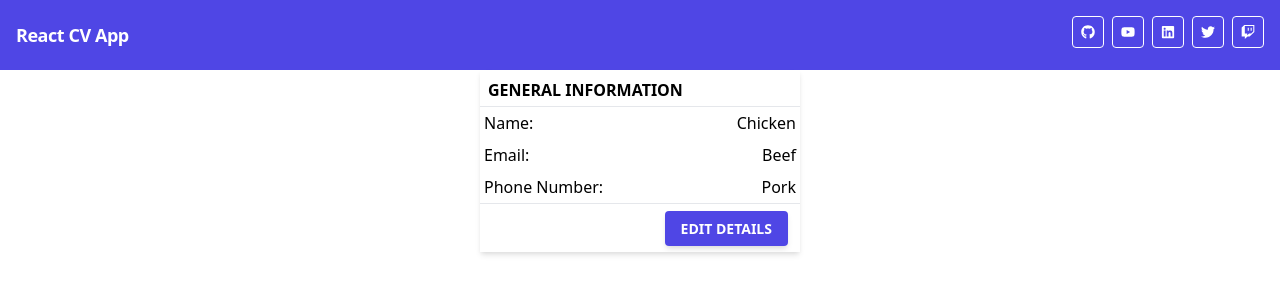
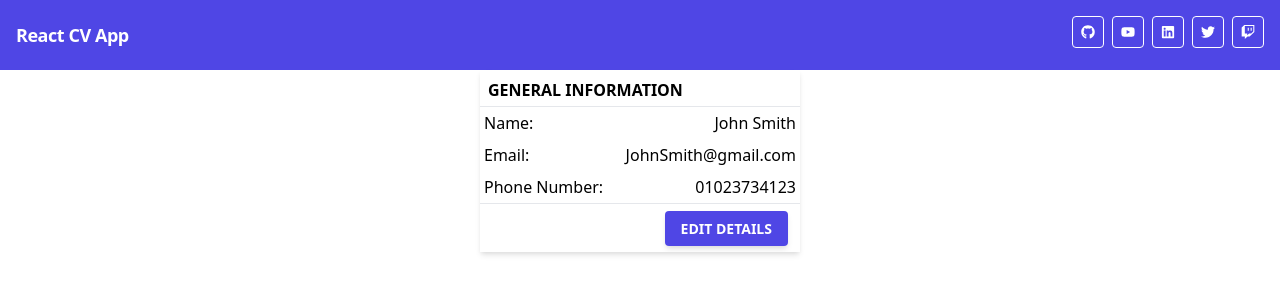
Before and after one commit to JLoweDev/react-cv, a React (Create React App) app: page / in a window 1280 px wide. Shown: the top 300 px of the page. Built offline with nearby package versions, Linux system fonts and the light colour scheme.

Commit message:
Random placeholders added

```diff
--- a/src/components/GeneralInfo.js
+++ b/src/components/GeneralInfo.js
@@ -10,15 +10,15 @@ const GeneralInfo = () => {
                     </div>
                     <div class="p-1 bg-white flex flex-row justify-between">
                         <h1>Name:</h1>
-                        <p>Chicken</p>
+                        <p>John Smith</p>
                     </div>
                     <div class="p-1 bg-white flex flex-row justify-between">
                         <h1>Email:</h1>
-                        <p>Beef</p>
+                        <p>JohnSmith@gmail.com</p>
                     </div>
                     <div class="p-1 bg-white border-b border-gray-200 flex flex-row justify-between">
                         <h1>Phone Number:</h1>
-                        <p>Pork</p>
+                        <p>01023734123</p>
                     </div>
                     <div class="p-3 bg-white border-gray-200 text-right">
                         <a class="bg-indigo-600 shadow-md text-sm text-white font-bold py-2 md:px-4 px-1 hover:bg-indigo-400 rounded uppercase"
```
Also changed, not shown: 1 other file (tests, documents, lock files or other folders).
